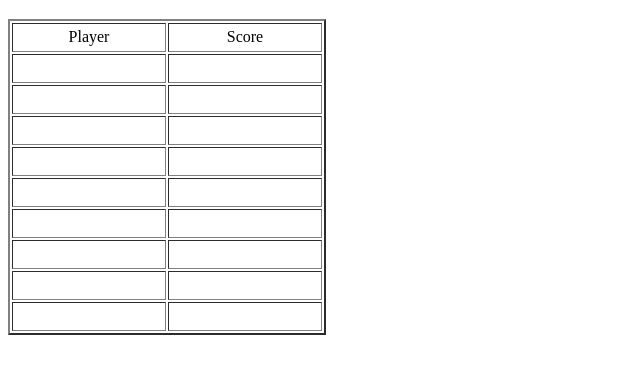
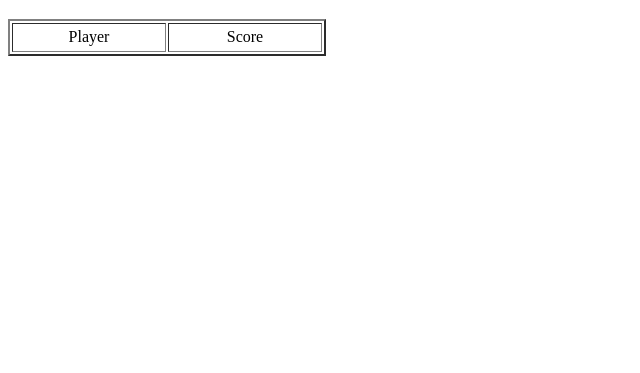
Before and after one commit to bigger-is-better/Dimitri-Does, a plain HTML site: page html/scores.html in a window 1280 px wide. Shown: the part 61-434 px from the top of the page, without its empty margins (0-640 px from the left). Drawn offline with Linux system fonts and the light colour scheme.

Commit message:
append name and score to leaderboard

```diff
--- a/js/scores.js
+++ b/js/scores.js
@@ -1,6 +1,7 @@
 'use script';
 var scores;
 var player;
+var players_and_score;
 
 function tableCreate() {
   //body reference
@@ -10,44 +11,16 @@ function tableCreate() {
   var tbl = document.createElement('table');
   var tblBody = document.createElement('tbody');
 
+  var row = create_row_and_td('Player', 'Score');
+  tblBody.appendChild(row);
+
   // cells creation
-  for (var j = 0; j < 10; j++) {
-    // table row creation
-    var row = document.createElement('tr');
-    for (var i = 0; i < 2; i++) {
-      // create element <td> and text node
-      //Make text node the contents of <td> element
-      // put <td> at end of the table row
-      var cell = document.createElement('td');
-      //var cell1= cell[0];
-      if (j===0)
-      {
-        if (i===0)
-        {
-          var cell1text= document.createTextNode('Player');
-          cell.appendChild(cell1text);
-        }
-        else if (i===1)
-        {
-          var cell2text= document.createTextNode('Score');
-          cell.appendChild(cell2text);
-
-        }
-
-      }
-
-
-      row.appendChild(cell);
-      cell.style.width = '150px';
-      cell.style.height='25px';
-      cell.align='center';
+  for (var key in players_and_score) {
+    if (players_and_score.hasOwnProperty(key)) {
+      row = create_row_and_td(key, players_and_score[key]);
     }
-
     //row added to end of table body
     tblBody.appendChild(row);
-
-
-
   }
   // append the <tbody> inside the <table>
   tbl.appendChild(tblBody);
@@ -55,7 +28,38 @@ function tableCreate() {
   body.appendChild(tbl);
   // tbl border attribute to
   tbl.setAttribute('border', '2');
+}
 
+function get_players_and_score_from_ls() {
+  players_and_score = JSON.parse(localStorage.getItem('players_and_score'));
+  if (!players_and_score) {//if not true
+    players_and_score = {}; //make an empty object
+  }
+}
 
+function create_row_and_td(first, second) {
+  var row = document.createElement('tr');
+
+  var cell1 = document.createElement('td');
+  var player_header= document.createTextNode(first);
+  cell1.appendChild(player_header);
+
+  cell2 = document.createElement('td');
+  var score_header= document.createTextNode(second);
+  cell2.appendChild(score_header);
+
+  row.appendChild(cell1);
+  row.appendChild(cell2);
+  cell1.style.width = '150px';
+  cell1.style.height='25px';
+  cell1.align='center';
+
+  cell2.style.width = '150px';
+  cell2.style.height='25px';
+  cell2.align='center';
+
+  return row;
 }
+
+get_players_and_score_from_ls();
 tableCreate();
```
Also changed, not shown: css/game.css (+19 -4 lines), html/game.html (+7 -7 lines), js/game.js (+42 -16 lines).
